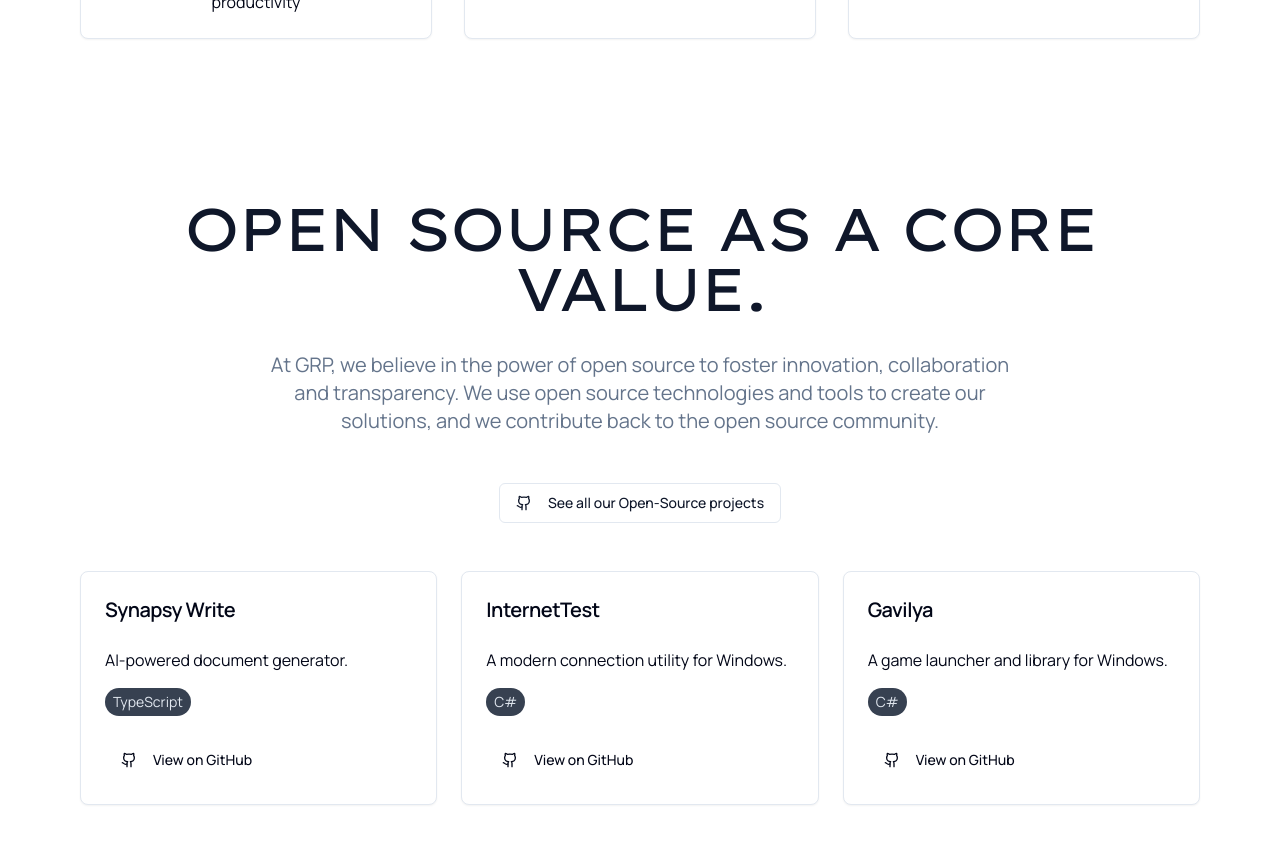
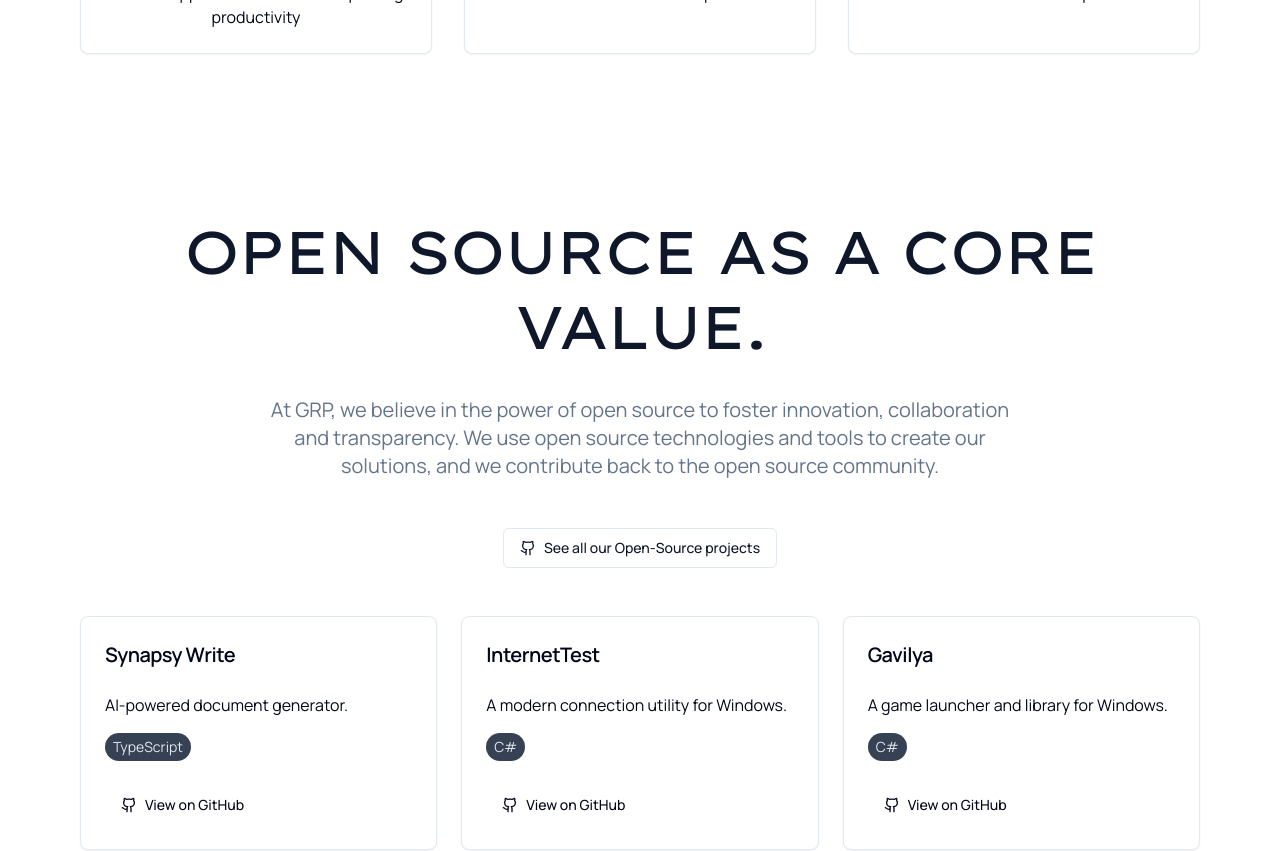
Before and after one commit to peyronnet-group/website, a Next.js app: page / in a window 1280 px wide. Shown: the part 1320-2171 px from the top of the page. Built offline with nearby package versions, Linux system fonts and the light colour scheme.

Commit message:
Upgraded to TailwindCSS 4

```diff
--- a/components/main-nav.tsx
+++ b/components/main-nav.tsx
@@ -93,7 +93,7 @@ export function NavMenu() {
                 <li className="row-span-3">
                   <NavigationMenuLink asChild>
                     <a
-                      className="flex size-full select-none flex-col justify-end rounded-md bg-gradient-to-b from-muted/50 to-muted p-6 no-underline outline-none focus:shadow-md"
+                      className="flex size-full select-none flex-col justify-end rounded-md bg-linear-to-b from-muted/50 to-muted p-6 no-underline outline-hidden focus:shadow-md"
                       href="https://leocorporation.dev"
                     >
                       <img
@@ -137,7 +137,7 @@ export function NavMenu() {
                 <li className="row-span-3">
                   <NavigationMenuLink asChild>
                     <a
-                      className="flex size-full select-none flex-col justify-end rounded-md bg-gradient-to-b from-muted/50 to-muted p-6 no-underline outline-none focus:shadow-md"
+                      className="flex size-full select-none flex-col justify-end rounded-md bg-linear-to-b from-muted/50 to-muted p-6 no-underline outline-hidden focus:shadow-md"
                       href="https://dev.peyronnet.group"
                     >
                       <img
@@ -193,7 +193,7 @@ const ListItem = React.forwardRef<
         <a
           ref={ref}
           className={cn(
-            "block select-none space-y-1 rounded-md p-3 leading-none no-underline outline-none transition-colors hover:bg-accent hover:text-accent-foreground focus:bg-accent focus:text-accent-foreground",
+            "block select-none space-y-1 rounded-md p-3 leading-none no-underline outline-hidden transition-colors hover:bg-accent hover:text-accent-foreground focus:bg-accent focus:text-accent-foreground",
             className,
           )}
           {...props}
--- a/components/site-header.tsx
+++ b/components/site-header.tsx
@@ -8,7 +8,7 @@ import { ThemeToggle } from "@/components/theme-toggle";
 
 export function SiteHeader() {
   return (
-    <header className="sticky top-0 z-[60] w-full border-b bg-background/30 backdrop-blur-sm backdrop-saturate-150 print:hidden">
+    <header className="sticky top-0 z-60 w-full border-b bg-background/30 backdrop-blur-xs backdrop-saturate-150 print:hidden">
       <div className="container flex h-16 items-center space-x-4 sm:justify-between sm:space-x-0">
         <MainNav items={siteConfig.mainNav} />
         <div className="flex flex-1 items-center justify-end space-x-4">
--- a/components/ui/button.tsx
+++ b/components/ui/button.tsx
@@ -4,7 +4,7 @@ import { VariantProps, cva } from "class-variance-authority";
 import { cn } from "@/lib/utils";
 
 const buttonVariants = cva(
-  "inline-flex items-center justify-center rounded-md text-sm font-medium transition-colors focus-visible:outline-none focus-visible:ring-2 focus-visible:ring-ring focus-visible:ring-offset-2 disabled:opacity-50 disabled:pointer-events-none ring-offset-background",
+  "cursor-pointer inline-flex items-center justify-center rounded-md text-sm font-medium transition-colors focus-visible:outline-hidden focus-visible:ring-2 focus-visible:ring-ring focus-visible:ring-offset-2 disabled:opacity-50 disabled:pointer-events-none ring-offset-background",
   {
     variants: {
       variant: {
--- a/components/ui/card.tsx
+++ b/components/ui/card.tsx
@@ -9,7 +9,7 @@ const Card = React.forwardRef<
   <div
     ref={ref}
     className={cn(
-      "rounded-lg border border-slate-200 bg-white text-slate-950 shadow-sm dark:border-slate-800 dark:bg-slate-950 dark:text-slate-50",
+      "rounded-lg border border-slate-200 bg-white text-slate-950 shadow-xs dark:border-slate-800 dark:bg-slate-950 dark:text-slate-50",
       className
     )}
     {...props}
--- a/components/ui/hover-card.tsx
+++ b/components/ui/hover-card.tsx
@@ -18,7 +18,7 @@ const HoverCardContent = React.forwardRef<
     align={align}
     sideOffset={sideOffset}
     className={cn(
-      "z-50 w-64 rounded-md border border-slate-200 bg-white p-4 text-slate-950 shadow-md outline-none data-[state=open]:animate-in data-[state=closed]:animate-out data-[state=closed]:fade-out-0 data-[state=open]:fade-in-0 data-[state=closed]:zoom-out-95 data-[state=open]:zoom-in-95 data-[side=bottom]:slide-in-from-top-2 data-[side=left]:slide-in-from-right-2 data-[side=right]:slide-in-from-left-2 data-[side=top]:slide-in-from-bottom-2 dark:border-slate-800 dark:bg-slate-950 dark:text-slate-50",
+      "z-50 w-64 rounded-md border border-slate-200 bg-white p-4 text-slate-950 shadow-md outline-hidden data-[state=open]:animate-in data-[state=closed]:animate-out data-[state=closed]:fade-out-0 data-[state=open]:fade-in-0 data-[state=closed]:zoom-out-95 data-[state=open]:zoom-in-95 data-[side=bottom]:slide-in-from-top-2 data-[side=left]:slide-in-from-right-2 data-[side=right]:slide-in-from-left-2 data-[side=top]:slide-in-from-bottom-2 dark:border-slate-800 dark:bg-slate-950 dark:text-slate-50",
       className,
     )}
     {...props}
--- a/components/ui/navigation-menu.tsx
+++ b/components/ui/navigation-menu.tsx
@@ -41,7 +41,7 @@ NavigationMenuList.displayName = NavigationMenuPrimitive.List.displayName;
 const NavigationMenuItem = NavigationMenuPrimitive.Item;
 
 const navigationMenuTriggerStyle = cva(
-  "inline-flex items-center border border-transparent hover:border-muted justify-center rounded-md text-sm font-medium transition-colors focus:outline-none focus:bg-accent focus:text-accent-foreground disabled:opacity-50 disabled:pointer-events-none hover:bg-accent/50 hover:text-accent-foreground data-[state=open]:bg-accent/50 data-[active]:bg-accent/50 h-10 py-2 px-4 group w-max",
+  "inline-flex items-center border border-transparent hover:border-muted justify-center rounded-md text-sm font-medium transition-colors focus:outline-hidden focus:bg-accent focus:text-accent-foreground disabled:opacity-50 disabled:pointer-events-none hover:bg-accent/50 hover:text-accent-foreground data-[state=open]:bg-accent/50 data-active:bg-accent/50 h-10 py-2 px-4 group w-max",
 );
 
 const NavigationMenuTrigger = React.forwardRef<
@@ -104,7 +104,7 @@ const NavigationMenuIndicator = React.forwardRef<
   <NavigationMenuPrimitive.Indicator
     ref={ref}
     className={cn(
-      "top-full z-[1] flex h-1.5 items-end justify-center overflow-hidden data-[state=visible]:animate-in data-[state=hidden]:animate-out data-[state=hidden]:fade-out data-[state=visible]:fade-in",
+      "top-full z-1 flex h-1.5 items-end justify-center overflow-hidden data-[state=visible]:animate-in data-[state=hidden]:animate-out data-[state=hidden]:fade-out data-[state=visible]:fade-in",
       className,
     )}
     {...props}
--- a/components/ui/sheet.tsx
+++ b/components/ui/sheet.tsx
@@ -40,7 +40,7 @@ const SheetOverlay = React.forwardRef<
 >(({ className, children, ...props }, ref) => (
   <SheetPrimitive.Overlay
     className={cn(
-      "fixed inset-0 z-50 bg-background/80 backdrop-blur-sm transition-all duration-100 data-[state=closed]:animate-out data-[state=closed]:fade-out data-[state=open]:fade-in",
+      "fixed inset-0 z-50 bg-background/80 backdrop-blur-xs transition-all duration-100 data-[state=closed]:animate-out data-[state=closed]:fade-out data-[state=open]:fade-in",
       className,
     )}
     {...props}
@@ -153,7 +153,7 @@ const SheetContent = React.forwardRef<
       {...props}
     >
       {children}
-      <SheetPrimitive.Close className="absolute right-4 top-4 rounded-sm opacity-70 ring-offset-background transition-opacity hover:opacity-100 focus:outline-none focus:ring-2 focus:ring-ring focus:ring-offset-2 disabled:pointer-events-none data-[state=open]:bg-secondary">
+      <SheetPrimitive.Close className="absolute right-4 top-4 rounded-sm opacity-70 ring-offset-background transition-opacity hover:opacity-100 focus:outline-hidden focus:ring-2 focus:ring-ring focus:ring-offset-2 disabled:pointer-events-none data-[state=open]:bg-secondary">
         <X className="size-4" />
         <span className="sr-only">Close</span>
       </SheetPrimitive.Close>
--- a/package.json
+++ b/package.json
@@ -35,11 +35,11 @@
   },
   "devDependencies": {
     "@ianvs/prettier-plugin-sort-imports": "^4.4.1",
+    "@tailwindcss/postcss": "^4.0.0",
     "@types/node": "^22.12.0",
     "@types/react": "^19.0.8",
     "@types/react-dom": "^19.0.3",
     "@typescript-eslint/parser": "^8.22.0",
-    "autoprefixer": "^10.4.20",
     "eslint": "^9.19.0",
     "eslint-config-next": "15.1.6",
     "eslint-config-prettier": "^10.0.1",
@@ -48,7 +48,7 @@
     "postcss": "^8.5.1",
     "prettier": "^3.4.2",
     "prettier-plugin-tailwindcss": "^0.6.11",
-    "tailwindcss": "^3.4.17",
+    "tailwindcss": "^4.0.0",
     "typescript": "^5.7.3"
   }
 }
--- a/postcss.config.js
+++ b/postcss.config.js
@@ -1,6 +1,5 @@
 module.exports = {
   plugins: {
-    tailwindcss: {},
-    autoprefixer: {},
+    '@tailwindcss/postcss': {},
   },
 }
--- a/styles/globals.css
+++ b/styles/globals.css
@@ -1,6 +1,95 @@
-@tailwind base;
-@tailwind components;
-@tailwind utilities;
+@import 'tailwindcss';
+
+@plugin 'tailwindcss-animate';
+
+@custom-variant dark (&:is(.dark *));
+
+@theme {
+  --animate-accordion-down: accordion-down 0.2s ease-out;
+  --animate-accordion-up: accordion-up 0.2s ease-out;
+
+  --color-border: hsl(var(--border));
+  --color-input: hsl(var(--input));
+  --color-ring: hsl(var(--ring));
+  --color-background: hsl(var(--background));
+  --color-foreground: hsl(var(--foreground));
+
+  --color-primary: hsl(var(--primary));
+  --color-primary-foreground: hsl(var(--primary-foreground));
+
+  --color-secondary: hsl(var(--secondary));
+  --color-secondary-foreground: hsl(var(--secondary-foreground));
+
+  --color-destructive: hsl(var(--destructive));
+  --color-destructive-foreground: hsl(var(--destructive-foreground));
+
+  --color-muted: hsl(var(--muted));
+  --color-muted-foreground: hsl(var(--muted-foreground));
+
+  --color-accent: hsl(var(--accent));
+  --color-accent-foreground: hsl(var(--accent-foreground));
+
+  --color-popover: hsl(var(--popover));
+  --color-popover-foreground: hsl(var(--popover-foreground));
+
+  --color-card: hsl(var(--card));
+  --color-card-foreground: hsl(var(--card-foreground));
+
+  --radius-lg: var(--radius);
+  --radius-md: calc(var(--radius) - 2px);
+  --radius-sm: calc(var(--radius) - 4px);
+
+  --font-sans: var(--font-sans), ui-sans-serif, system-ui, sans-serif,
+    'Apple Color Emoji', 'Segoe UI Emoji', 'Segoe UI Symbol', 'Noto Color Emoji';
+  --font-wide: var(--font-wide);
+  --font-serif: var(--font-serif);
+
+  @keyframes accordion-down {
+    from {
+      height: 0;
+    }
+    to {
+      height: var(--radix-accordion-content-height);
+    }
+  }
+  @keyframes accordion-up {
+    from {
+      height: var(--radix-accordion-content-height);
+    }
+    to {
+      height: 0;
+    }
+  }
+}
+
+@utility container {
+  margin-inline: auto;
+  padding-inline: 2rem;
+  @media (width >= --theme(--breakpoint-sm)) {
+    max-width: none;
+  }
+  @media (width >= 1400px) {
+    max-width: 1400px;
+  }
+}
+
+/*
+  The default border color has changed to `currentColor` in Tailwind CSS v4,
+  so we've added these compatibility styles to make sure everything still
+  looks the same as it did with Tailwind CSS v3.
+
+  If we ever want to remove these styles, we need to add an explicit border
+  color utility to any element that depends on these defaults.
+*/
+@layer base {
+  *,
+  ::after,
+  ::before,
+  ::backdrop,
+  ::file-selector-button {
+    border-color: var(--color-gray-200, currentColor);
+  }
+}
 
 @layer base {
   :root {
--- a/tailwind.config.js
+++ /dev/null
@@ -1,83 +0,0 @@
-const { fontFamily } = require("tailwindcss/defaultTheme")
-
-/** @type {import('tailwindcss').Config} */
-module.exports = {
-  darkMode: ["class"],
-  content: [
-    "./pages/**/*.{ts,tsx}",
-    "./components/**/*.{ts,tsx}",
-    "./app/**/*.{ts,tsx}",
-    "./src/**/*.{ts,tsx}",
-  ],
-  theme: {
-    container: {
-      center: true,
-      padding: "2rem",
-      screens: {
-        "2xl": "1400px",
-      },
-    },
-    extend: {
-      keyframes: {
-        "accordion-down": {
-          from: { height: 0 },
-          to: { height: "var(--radix-accordion-content-height)" },
-        },
-        "accordion-up": {
-          from: { height: "var(--radix-accordion-content-height)" },
-          to: { height: 0 },
-        },
-      },
-      animation: {
-        "accordion-down": "accordion-down 0.2s ease-out",
-        "accordion-up": "accordion-up 0.2s ease-out",
-      },
-      colors: {
-        border: "hsl(var(--border))",
-        input: "hsl(var(--input))",
-        ring: "hsl(var(--ring))",
-        background: "hsl(var(--background))",
-        foreground: "hsl(var(--foreground))",
-        primary: {
-          DEFAULT: "hsl(var(--primary))",
-          foreground: "hsl(var(--primary-foreground))",
-        },
-        secondary: {
-          DEFAULT: "hsl(var(--secondary))",
-          foreground: "hsl(var(--secondary-foreground))",
-        },
-        destructive: {
-          DEFAULT: "hsl(var(--destructive))",
-          foreground: "hsl(var(--destructive-foreground))",
-        },
-        muted: {
-          DEFAULT: "hsl(var(--muted))",
-          foreground: "hsl(var(--muted-foreground))",
-        },
-        accent: {
-          DEFAULT: "hsl(var(--accent))",
-          foreground: "hsl(var(--accent-foreground))",
-        },
-        popover: {
-          DEFAULT: "hsl(var(--popover))",
-          foreground: "hsl(var(--popover-foreground))",
-        },
-        card: {
-          DEFAULT: "hsl(var(--card))",
-          foreground: "hsl(var(--card-foreground))",
-        },
-      },
-      borderRadius: {
-        lg: `var(--radius)`,
-        md: `calc(var(--radius) - 2px)`,
-        sm: "calc(var(--radius) - 4px)",
-      },
-      fontFamily: {
-        sans: ["var(--font-sans)", ...fontFamily.sans],
-        wide: "var(--font-wide)",
-        serif: "var(--font-serif)",
-      },
-    },
-  },
-  plugins: [require("tailwindcss-animate")],
-}
```
Also changed, not shown: 1 other file (tests, documents, lock files or other folders).
